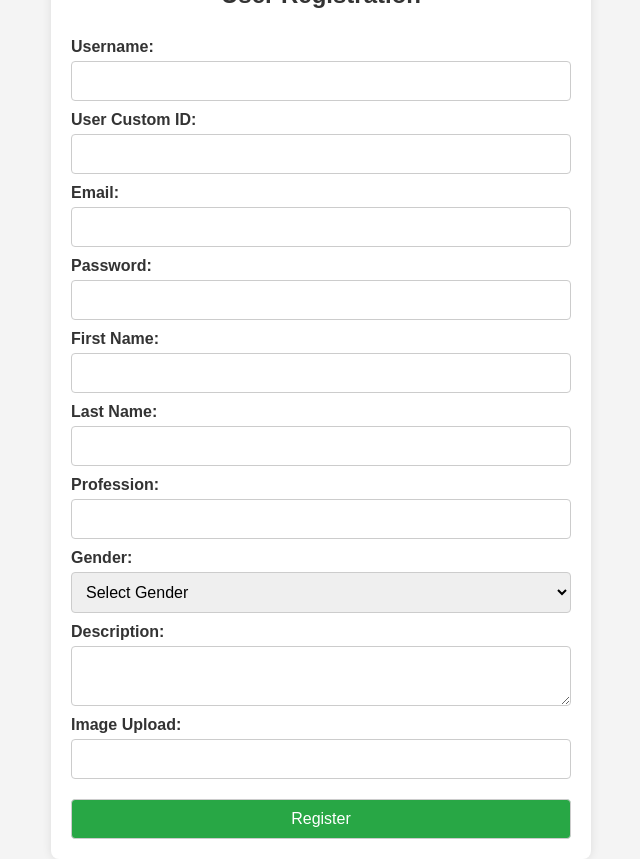
After one commit to loayalsaid1/RemindMe, a Python web app: template app/templates/register.html in a window 1280 px wide. The commit adds this page. Shown: the whole page, without its empty margins (319-959 px from the left). Run offline with Jinja, Linux system fonts and the light colour scheme; the template is opened without the code that fills it, so the values that code supplies are empty.

```diff
--- a/app/templates/layout.html
+++ b/app/templates/layout.html
@@ -3,7 +3,9 @@
 <head>
 	<meta charset="UTF-8">
 	<meta name="viewport" content="width=device-width, initial-scale=1.0">
-	<title>RemindMe</title>
+	{% block title %}{% endblock %}
+  {% block styles %}{% endblock %}
+
 </head>
 <body>
 	{% with messages = get_flashed_messages(with_categories=true) %}
@@ -15,7 +17,6 @@
     {% endfor %}
   {% endif %}
 {% endwith %}
-	<h1>RemindMe</h1>
 	{% block content %}{% endblock %}
 </body>
 </html>
--- /dev/null
+++ b/app/templates/register.html
@@ -0,0 +1,105 @@
+<!DOCTYPE html>
+<html lang="en">
+<head>
+    <meta charset="UTF-8">
+    <meta name="viewport" content="width=device-width, initial-scale=1.0">
+    <title>User Registration</title>
+    <style>
+        body {
+            font-family: Arial, sans-serif;
+            background-color: #f4f4f4;
+            margin: 0;
+            padding: 0;
+            display: flex;
+            justify-content: center;
+            align-items: center;
+            height: 100vh;
+        }
+        .container {
+            background-color: #fff;
+            padding: 20px;
+            box-shadow: 0 0 10px rgba(0, 0, 0, 0.1);
+            border-radius: 8px;
+            max-width: 500px;
+            width: 100%;
+        }
+        h2 {
+            text-align: center;
+            color: #333;
+        }
+        form {
+            display: flex;
+            flex-direction: column;
+        }
+        label {
+            margin-top: 10px;
+            font-weight: bold;
+            color: #333;
+        }
+        input, textarea, select, button {
+            margin-top: 5px;
+            padding: 10px;
+            border: 1px solid #ccc;
+            border-radius: 4px;
+            font-size: 16px;
+            width: 100%;
+            box-sizing: border-box;
+        }
+        button {
+            background-color: #28a745;
+            color: white;
+            cursor: pointer;
+            margin-top: 20px;
+        }
+        button:hover {
+            background-color: #218838;
+        }
+        .gender-option {
+            display: flex;
+            justify-content: space-between;
+        }
+    </style>
+</head>
+<body>
+    <div class="container">
+        <h2>User Registration</h2>
+        <form action="{{ url_for('auth.register') }}" method="POST">
+            <label for="user_name">Username:</label>
+            <input type="text" id="user_name" name="user_name" maxlength="32" required>
+
+            <label for="user_custom_id">User Custom ID:</label>
+            <input type="number" id="user_custom_id" name="user_custom_id">
+
+            <label for="email">Email:</label>
+            <input type="email" id="email" name="email" maxlength="255" required>
+
+            <label for="password">Password:</label>
+            <input type="password" id="password" name="password" maxlength="64" required>
+
+            <label for="first_name">First Name:</label>
+            <input type="text" id="first_name" name="first_name" maxlength="32" required>
+
+            <label for="last_name">Last Name:</label>
+            <input type="text" id="last_name" name="last_name" maxlength="32" required>
+
+            <label for="profession">Profession:</label>
+            <input type="text" id="profession" name="profession" maxlength="32">
+
+            <label for="gender">Gender:</label>
+            <select id="gender" name="gender">
+                <option value="" disabled selected>Select Gender</option>
+                <option value="Male">Male</option>
+                <option value="Female">Female</option>
+            </select>
+
+            <label for="description">Description:</label>
+            <textarea id="description" name="description" maxlength="512"></textarea>
+
+            <label for="img_url">Image Upload:</label>
+            <input type="url" id="img_url" name="img_url">
+
+            <button type="submit">Register</button>
+        </form>
+    </div>
+</body>
+</html>
```
Also changed, not shown: app/blueprints/auth.py (+25 -3 lines), app/static/authentication_form.css (added, +88 -0 lines), app/templates/login.html (+19 -10 lines).
